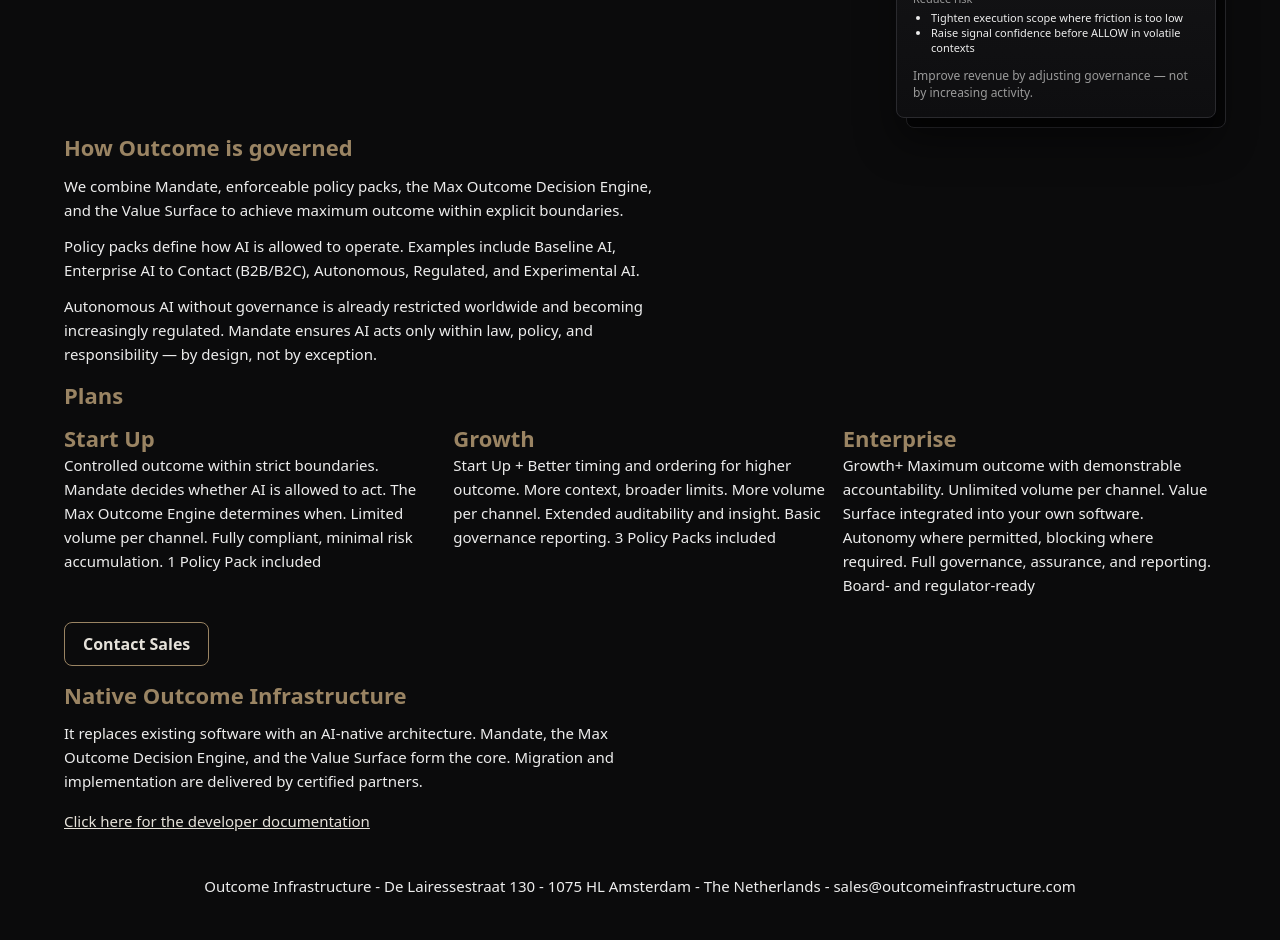
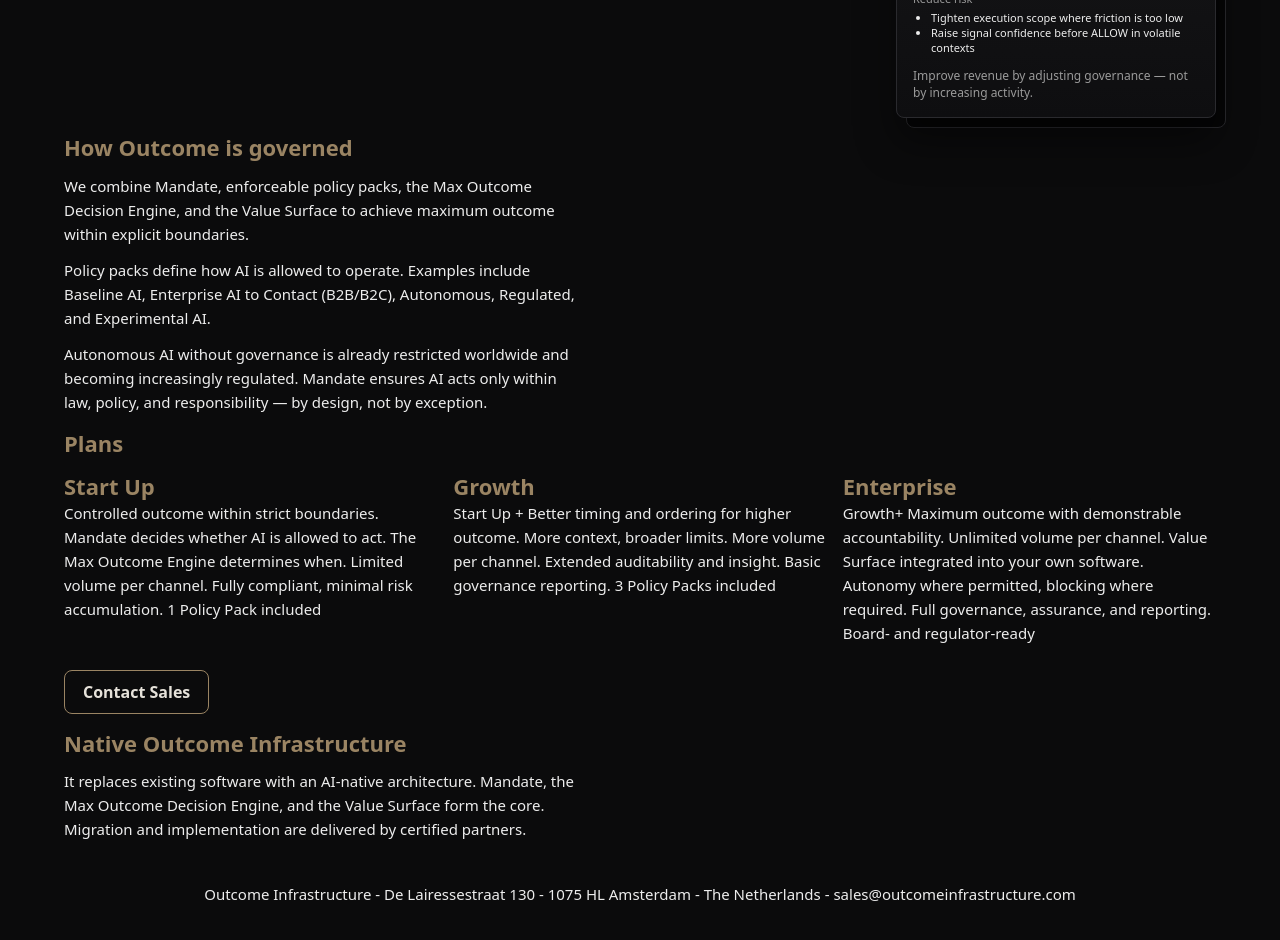
Before and after one commit to cyr1lv/outcome-marketing, a React (Vite) app: page / in a window 1280 px wide. Shown: the part 1480-2420 px from the top of the page. Built offline with nearby package versions, Linux system fonts and the light colour scheme.

Commit message:
Polish layout and responsiveness

```diff
--- a/src/App.tsx
+++ b/src/App.tsx
@@ -8,7 +8,6 @@ import { FrictionConsole } from "./sections/FrictionConsole";
 import { Governance } from "./sections/Governance";
 import { Plans } from "./sections/Plans";
 import { NativeOutcome } from "./sections/NativeOutcome";
-import { DeveloperDocs } from "./sections/DeveloperDocs";
 import { Closing } from "./sections/Closing";
 import { page, container, row } from "./styles";
 
@@ -51,7 +50,6 @@ export default function App() {
         <Governance />
         <Plans />
         <NativeOutcome />
-        <DeveloperDocs />
         <Closing />
       </div>
     </main>
--- a/src/global.css
+++ b/src/global.css
@@ -120,7 +120,7 @@ button {
 
 .hero-body {
   max-width: 640px;
-  margin: 16px auto 0;
+  margin: 16px 0 0;
   text-align: left;
   display: grid;
   gap: 12px;
--- a/src/sections/DeveloperDocs.tsx
+++ b/src/sections/DeveloperDocs.tsx
@@ -1,11 +1,11 @@
-import { heading, paragraph, textBlock } from "../styles";
+import { paragraph, textBlock } from "../styles";
 
 export function DeveloperDocs() {
   return (
     <section style={textBlock}>
       <p style={paragraph}>
         <a href="/docs" style={{ color: "#E6E2DA", textDecoration: "underline" }}>
-          Click here for the developer documentation
+          Developer documentation
         </a>
       </p>
     </section>
--- a/src/styles.ts
+++ b/src/styles.ts
@@ -34,7 +34,7 @@ export const row: React.CSSProperties = {
 };
 
 export const textBlock: React.CSSProperties = {
-  maxWidth: 600,
+  maxWidth: 520,
   display: "grid",
   gap: 12,
 };
```
